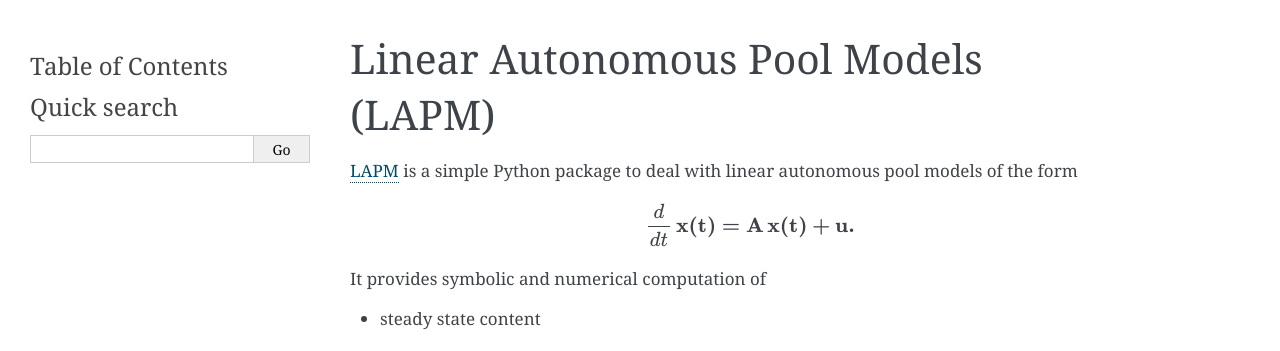
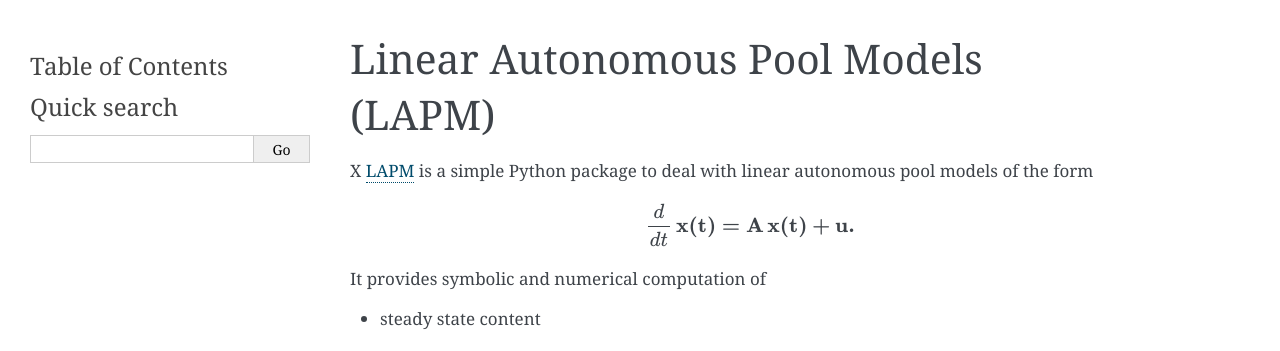
Before and after one commit to MPIBGC-TEE/LAPM, a Sphinx documentation site: the page built from docs/index.rst, in a window 1280 px wide. Shown: the top 351 px of the page. Built offline with Sphinx 7.4.7, drawn with Linux system fonts in a browser that asks for light colours.

Commit message:
Check if doc is updated.

```diff
--- a/docs/index.rst
+++ b/docs/index.rst
@@ -1,7 +1,7 @@
 Linear Autonomous Pool Models (LAPM)
 ====================================
 
-`LAPM <https://github.com/goujou/LAPM>`_ is a simple Python package to deal with linear autonomous pool models of the form
+X `LAPM <https://github.com/goujou/LAPM>`_ is a simple Python package to deal with linear autonomous pool models of the form
 
 .. math:: \frac{d}{dt}\,\bf{x}(t) = \bf{A}\,\bf{x}(t) + \bf{u}.
 
```
